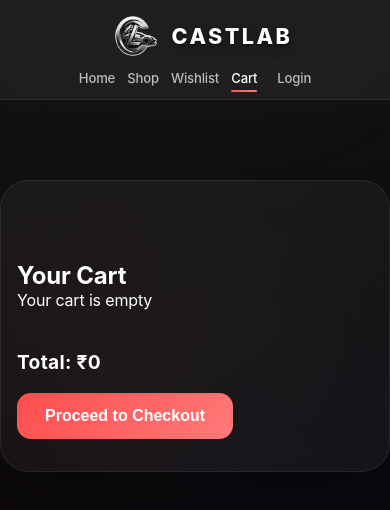
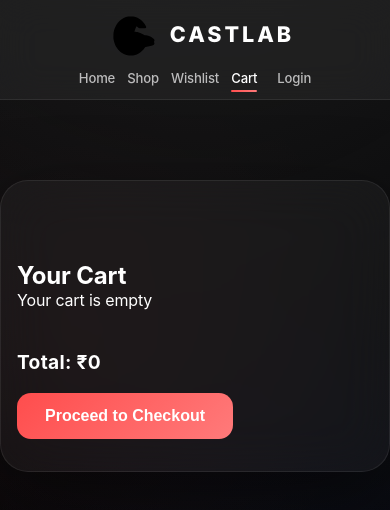
Before and after one commit to omdhamane/CASTLAB, a website: page frontend/cart.html in a window 390 px wide. Drawn offline with Linux system fonts and the light colour scheme.

Commit message:
feat: implement core frontend pages and site-wide responsive CSS layouts

```diff
--- a/frontend/cart.html
+++ b/frontend/cart.html
@@ -187,7 +187,7 @@
     <header class="navbar">
       <div class="nav-left">
         <a href="index.html" class="logo-link">
-          <img src="assets/images/icon.gif" alt="CASTLAB Logo" class="logo-icon">
+          <img src="assets/images/logo.svg" alt="CASTLAB Logo" class="logo-icon">
           <span class="castlab-logo">CASTLAB</span>
         </a>
       </div>
--- a/frontend/css/layout.css
+++ b/frontend/css/layout.css
@@ -33,7 +33,9 @@ header a:hover {
   display: flex;
   justify-content: space-between;
   align-items: center;
-  padding: 1.4rem 4rem;
+  height: 96px;
+  padding: 0 4rem;
+  box-sizing: border-box;
 
   background: rgba(255, 255, 255, 0.05);
   backdrop-filter: blur(18px);
@@ -55,16 +57,17 @@ header a:hover {
 }
 
 /* CASTLAB LOGO (SINGLE SOURCE OF TRUTH) */
-.castlab-logo {
-  font-size: 32px;
+.castlab-logo,
+.logo-text {
+  font-size: 40px;
   font-weight: 800;
-  letter-spacing: 2.5px;
+  letter-spacing: 3px;
+  line-height: 1;
   color: #ffffff;
   font-family: "Inter", "Poppins", system-ui, sans-serif;
-
-  text-shadow:
-    0 1px 2px rgba(0, 0, 0, 0.6),
-    0 4px 12px rgba(0, 0, 0, 0.4);
+  -webkit-font-smoothing: antialiased;
+  -moz-osx-font-smoothing: grayscale;
+  text-rendering: geometricPrecision;
 
   transition: opacity 0.25s ease, transform 0.25s ease;
 }
@@ -239,11 +242,7 @@ body.page-home {
 /* LOGO (REUSES CASTLAB BRAND FEEL WITHOUT CONFLICT) */
 .top-nav .logo,
 .top-nav a.logo {
-  font-size: 32px;
-  font-weight: 800;
-  letter-spacing: 2.5px;
   color: #ffffff;
-  font-family: "Inter", "Poppins", system-ui, sans-serif;
   text-decoration: none;
   display: inline-flex;
   align-items: center;
@@ -251,13 +250,12 @@ body.page-home {
 }
 
 .logo-icon {
-  width: 44px;
-  height: 44px;
+  height: 64px;
+  width: auto;
   object-fit: contain;
-  border-radius: 6px;
   transition: transform 0.3s cubic-bezier(0.34, 1.56, 0.64, 1);
-  image-rendering: -webkit-optimize-contrast; /* Preserve sharp rendering on retina displays */
-  image-rendering: crisp-edges;
+  transform: translateZ(0);
+  backface-visibility: hidden;
 }
 
 .logo-link:hover .logo-icon,
--- a/frontend/css/responsive.css
+++ b/frontend/css/responsive.css
@@ -72,10 +72,15 @@
     align-items: stretch;
     padding: 0.85rem 1rem;
     gap: 0.75rem;
+    height: auto !important;
   }
 
   .nav-left {
     justify-content: center;
+  }
+
+  .logo-icon {
+    height: 44px !important;
   }
 
   .castlab-logo {
```
Also changed, not shown: frontend/account.html (+1 -1 lines), frontend/admin.html (+1 -1 lines), frontend/index.html (+1 -1 lines), frontend/orders.html (+1 -1 lines), frontend/product.html (+1 -1 lines), frontend/shop.html (+1 -1 lines), frontend/wishlist.html (+1 -1 lines), frontend/assets/images/logo.svg (added).
